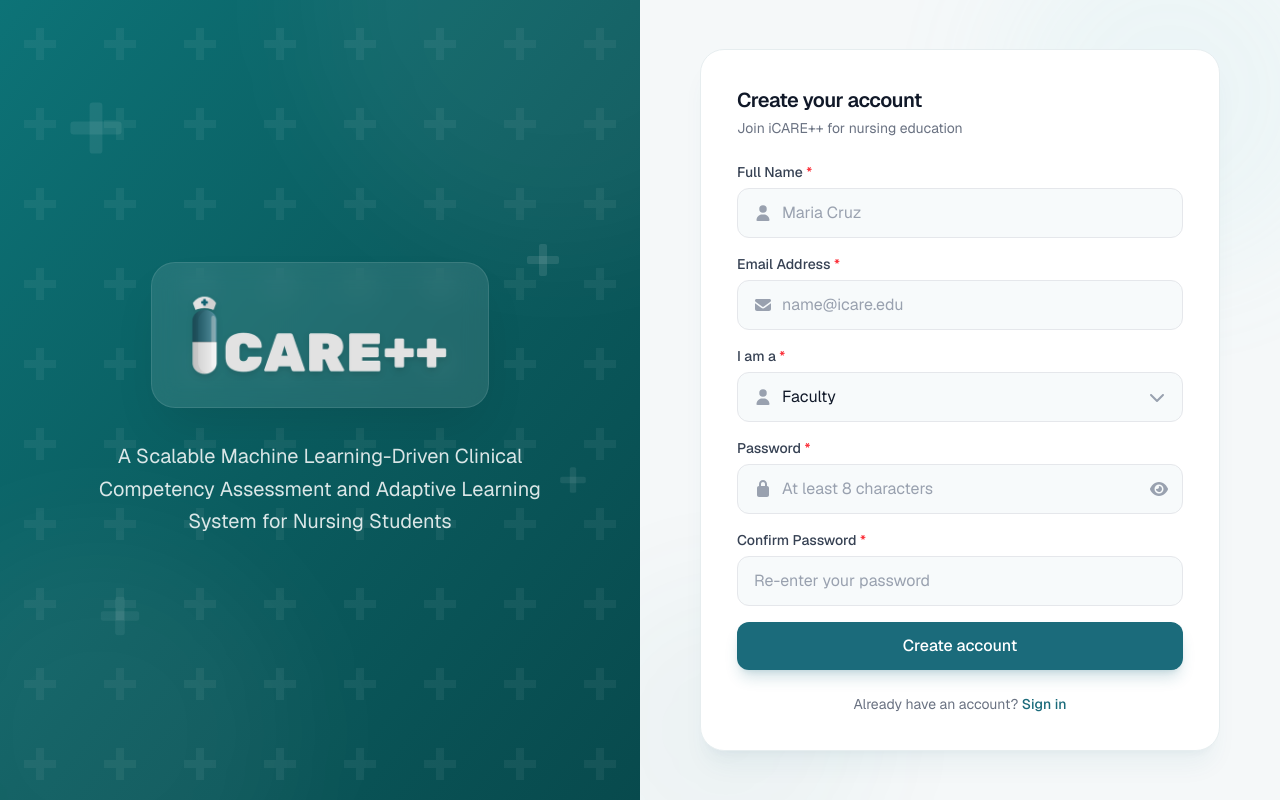
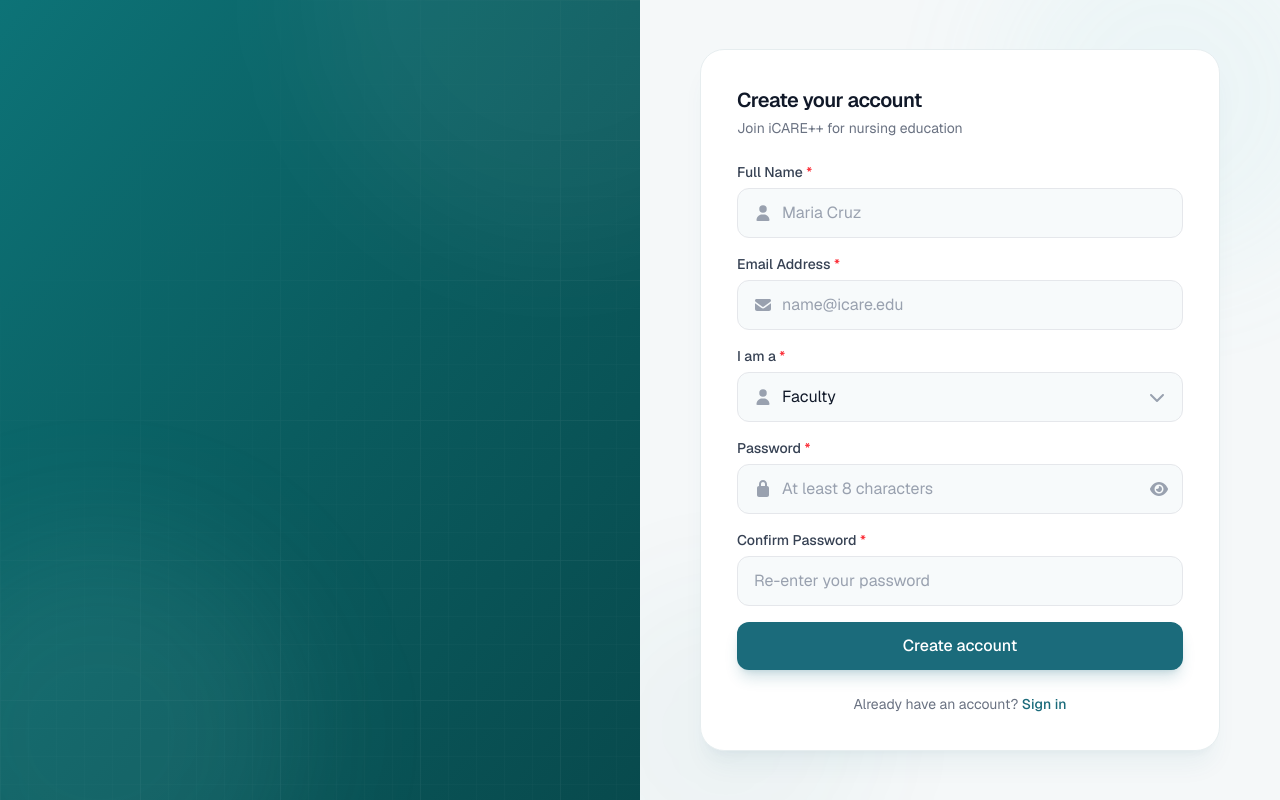
Before and after one commit to mdk-zero/icare, a Next.js app in the folder web/: page /signup in a window 1280 px wide. Built offline with nearby package versions, Linux system fonts and the light colour scheme.

Commit message:
fix(auth): align signup and role-select left panel with login design

```diff
--- a/web/app/signup/page.tsx
+++ b/web/app/signup/page.tsx
@@ -14,19 +14,13 @@ import {
   faEye,
   faEyeSlash,
   faCircleNotch,
+  faBolt,
+  faChartColumn,
+  faHeart,
 } from "@fortawesome/free-solid-svg-icons";
 import { register, User } from "../lib/api";
 import logo from "../../public/logo-no-bg.png";
 import logo_white from "../../public/logo-white-no-bg.png";
-
-function MedicalCross({ className }: { className?: string }) {
-  return (
-    <svg className={className} viewBox="0 0 40 40" fill="none" xmlns="http://www.w3.org/2000/svg">
-      <rect x="16" y="4" width="8" height="32" rx="2" fill="currentColor" />
-      <rect x="4" y="16" width="32" height="8" rx="2" fill="currentColor" />
-    </svg>
-  );
-}
 
 export default function SignUpPage() {
   const router = useRouter();
@@ -78,41 +72,87 @@ export default function SignUpPage() {
 
   return (
     <div className="min-h-screen flex">
-      {/* Left panel — brand */}
+      {/* Left panel — logo & description (mirrors login) */}
       <div className="hidden lg:flex lg:w-1/2 relative overflow-hidden bg-gradient-to-br from-[#0D7377] via-[#0A5C5F] to-[#084A4D]">
-        <div className="absolute inset-0 opacity-[0.05]">
+        <div className="absolute inset-0 opacity-[0.07] [mask-image:linear-gradient(135deg,transparent_15%,black_70%)]">
           <svg width="100%" height="100%" xmlns="http://www.w3.org/2000/svg">
             <defs>
-              <pattern id="crossPattern" width="80" height="80" patternUnits="userSpaceOnUse">
-                <path d="M36 28h8v12h12v8h-12v12h-8v-12h-12v-8h12z" fill="#ffffff" />
+              <pattern id="gridMinor" width="28" height="28" patternUnits="userSpaceOnUse">
+                <path d="M28 0H0v28" fill="none" stroke="#ffffff" strokeWidth="0.5" />
+              </pattern>
+              <pattern id="gridMajor" width="140" height="140" patternUnits="userSpaceOnUse">
+                <path d="M140 0H0v140" fill="none" stroke="#ffffff" strokeWidth="1" />
               </pattern>
             </defs>
-            <rect width="100%" height="100%" fill="url(#crossPattern)" />
+            <rect width="100%" height="100%" fill="url(#gridMinor)" />
+            <rect width="100%" height="100%" fill="url(#gridMajor)" />
           </svg>
         </div>
 
-        <MedicalCross className="absolute top-[12%] left-[10%] w-16 h-16 text-white/8 animate-float-slow" />
-        <MedicalCross className="absolute top-[30%] right-[12%] w-10 h-10 text-white/10 animate-float-medium" />
-        <MedicalCross className="absolute bottom-[20%] left-[15%] w-12 h-12 text-white/6 animate-float-slow" />
-        <MedicalCross className="absolute bottom-[38%] right-[8%] w-8 h-8 text-white/8 animate-float-medium" />
+        <div className="absolute top-0 right-0 w-[500px] h-[500px] bg-white/5 rounded-full blur-3xl -translate-y-1/2 translate-x-1/3" />
+        <div className="absolute bottom-0 left-0 w-[400px] h-[400px] bg-[#7DD3D8]/10 rounded-full blur-3xl translate-y-1/3 -translate-x-1/4" />
 
-        <div className="absolute top-0 right-0 w-[500px] h-[500px] bg-white/5 rounded-full blur-3xl -translate-y-1/2 translate-x-1/3" />
-        <div className="absolute bottom-0 left-0 w-[400px] h-[400px] bg-white/5 rounded-full blur-3xl translate-y-1/3 -translate-x-1/4" />
-
-        <div className="relative z-10 flex flex-col justify-center items-center w-full px-14 xl:px-20 text-white">
-          <div className="mb-8 p-6 bg-white/10 backdrop-blur-md rounded-3xl border border-white/10 shadow-2xl shadow-black/10">
+        <div className="relative z-10 flex flex-col w-full px-14 xl:px-20 py-10 xl:py-14 text-white">
+          <div className="flex-1 flex flex-col justify-center max-w-xl py-10">
+            <div className="mb-12 opacity-0 animate-fade-in-up">
               <Image
                 src={logo_white}
                 alt="iCare++ Logo"
-              className="h-24 w-auto drop-shadow-md"
+                className="h-14 w-auto drop-shadow-md"
                 priority
               />
             </div>
 
-          <p className="text-lg xl:text-xl text-white/85 text-center max-w-md leading-relaxed">
-            A Scalable Machine Learning-Driven Clinical Competency Assessment and Adaptive Learning
-            System for Nursing Students
+            <p className="opacity-0 animate-fade-in-up [animation-delay:100ms] text-[11px] font-semibold uppercase tracking-[0.28em] text-[#7DD3D8] mb-4">
+              Clinical Competency Platform
             </p>
+            <h2 className="opacity-0 animate-fade-in-up [animation-delay:200ms] text-4xl xl:text-[2.75rem] font-semibold tracking-tight leading-[1.12] mb-5">
+              Sharpen clinical judgment,
+              <br />
+              one scenario at a time.
+            </h2>
+            <p className="opacity-0 animate-fade-in-up [animation-delay:300ms] text-base text-white/70 leading-relaxed mb-10">
+              A scalable machine learning–driven clinical competency assessment and adaptive
+              learning system for nursing students.
+            </p>
+
+            <ul className="space-y-5">
+              {[
+                {
+                  title: "Adaptive learning paths",
+                  description: "Scenarios that adjust to each student's performance",
+                  delay: "400ms",
+                  icon: faBolt,
+                },
+                {
+                  title: "ML-driven assessment",
+                  description: "Objective, consistent competency scoring on every attempt",
+                  delay: "500ms",
+                  icon: faChartColumn,
+                },
+                {
+                  title: "Realistic simulation",
+                  description: "EHR charts, live vitals, and patient encounters",
+                  delay: "600ms",
+                  icon: faHeart,
+                },
+              ].map((feature) => (
+                <li
+                  key={feature.title}
+                  className="opacity-0 animate-fade-in-up flex items-start gap-4"
+                  style={{ animationDelay: feature.delay }}
+                >
+                  <div className="flex-shrink-0 w-10 h-10 rounded-xl bg-white/10 border border-white/10 backdrop-blur-md flex items-center justify-center text-[#7DD3D8]">
+                    <FontAwesomeIcon icon={feature.icon} className="w-5 h-5" />
+                  </div>
+                  <div>
+                    <p className="font-medium text-white leading-tight mb-0.5">{feature.title}</p>
+                    <p className="text-sm text-white/60 leading-relaxed">{feature.description}</p>
+                  </div>
+                </li>
+              ))}
+            </ul>
+          </div>
         </div>
       </div>
 
--- a/web/app/signup/role/page.tsx
+++ b/web/app/signup/role/page.tsx
@@ -9,6 +9,9 @@ import {
   faGear,
   faCircleExclamation,
   faChevronRight,
+  faBolt,
+  faChartColumn,
+  faHeart,
 } from "@fortawesome/free-solid-svg-icons";
 import type { IconDefinition } from "@fortawesome/fontawesome-svg-core";
 import { getPendingGoogleProfile, registerGoogle, GooglePendingProfile, User } from "../../lib/api";
@@ -34,15 +37,6 @@ const roles: {
     icon: faGear,
   },
 ];
-
-function MedicalCross({ className }: { className?: string }) {
-  return (
-    <svg className={className} viewBox="0 0 40 40" fill="none" xmlns="http://www.w3.org/2000/svg">
-      <rect x="16" y="4" width="8" height="32" rx="2" fill="currentColor" />
-      <rect x="4" y="16" width="32" height="8" rx="2" fill="currentColor" />
-    </svg>
-  );
-}
 
 export default function SelectRolePage() {
   const router = useRouter();
@@ -90,41 +84,87 @@ export default function SelectRolePage() {
 
   return (
     <div className="min-h-screen flex">
-      {/* Left panel — brand */}
+      {/* Left panel — logo & description (mirrors login) */}
       <div className="hidden lg:flex lg:w-1/2 relative overflow-hidden bg-gradient-to-br from-[#0D7377] via-[#0A5C5F] to-[#084A4D]">
-        <div className="absolute inset-0 opacity-[0.05]">
+        <div className="absolute inset-0 opacity-[0.07] [mask-image:linear-gradient(135deg,transparent_15%,black_70%)]">
           <svg width="100%" height="100%" xmlns="http://www.w3.org/2000/svg">
             <defs>
-              <pattern id="crossPatternRole" width="80" height="80" patternUnits="userSpaceOnUse">
-                <path d="M36 28h8v12h12v8h-12v12h-8v-12h-12v-8h12z" fill="#ffffff" />
+              <pattern id="gridMinor" width="28" height="28" patternUnits="userSpaceOnUse">
+                <path d="M28 0H0v28" fill="none" stroke="#ffffff" strokeWidth="0.5" />
+              </pattern>
+              <pattern id="gridMajor" width="140" height="140" patternUnits="userSpaceOnUse">
+                <path d="M140 0H0v140" fill="none" stroke="#ffffff" strokeWidth="1" />
               </pattern>
             </defs>
-            <rect width="100%" height="100%" fill="url(#crossPatternRole)" />
+            <rect width="100%" height="100%" fill="url(#gridMinor)" />
+            <rect width="100%" height="100%" fill="url(#gridMajor)" />
           </svg>
         </div>
 
-        <MedicalCross className="absolute top-[12%] left-[10%] w-16 h-16 text-white/8 animate-float-slow" />
-        <MedicalCross className="absolute top-[30%] right-[12%] w-10 h-10 text-white/10 animate-float-medium" />
-        <MedicalCross className="absolute bottom-[20%] left-[15%] w-12 h-12 text-white/6 animate-float-slow" />
-        <MedicalCross className="absolute bottom-[38%] right-[8%] w-8 h-8 text-white/8 animate-float-medium" />
+        <div className="absolute top-0 right-0 w-[500px] h-[500px] bg-white/5 rounded-full blur-3xl -translate-y-1/2 translate-x-1/3" />
+        <div className="absolute bottom-0 left-0 w-[400px] h-[400px] bg-[#7DD3D8]/10 rounded-full blur-3xl translate-y-1/3 -translate-x-1/4" />
 
-        <div className="absolute top-0 right-0 w-[500px] h-[500px] bg-white/5 rounded-full blur-3xl -translate-y-1/2 translate-x-1/3" />
-        <div className="absolute bottom-0 left-0 w-[400px] h-[400px] bg-white/5 rounded-full blur-3xl translate-y-1/3 -translate-x-1/4" />
-
-        <div className="relative z-10 flex flex-col justify-center items-center w-full px-14 xl:px-20 text-white">
-          <div className="mb-8 p-6 bg-white/10 backdrop-blur-md rounded-3xl border border-white/10 shadow-2xl shadow-black/10">
+        <div className="relative z-10 flex flex-col w-full px-14 xl:px-20 py-10 xl:py-14 text-white">
+          <div className="flex-1 flex flex-col justify-center max-w-xl py-10">
+            <div className="mb-12 opacity-0 animate-fade-in-up">
               <Image
                 src={logo_white}
                 alt="iCare++ Logo"
-              className="h-24 w-auto drop-shadow-md"
+                className="h-14 w-auto drop-shadow-md"
                 priority
               />
             </div>
 
-          <p className="text-lg xl:text-xl text-white/85 text-center max-w-md leading-relaxed">
-            A Scalable Machine Learning-Driven Clinical Competency Assessment and Adaptive Learning
-            System for Nursing Students
+            <p className="opacity-0 animate-fade-in-up [animation-delay:100ms] text-[11px] font-semibold uppercase tracking-[0.28em] text-[#7DD3D8] mb-4">
+              Clinical Competency Platform
             </p>
+            <h2 className="opacity-0 animate-fade-in-up [animation-delay:200ms] text-4xl xl:text-[2.75rem] font-semibold tracking-tight leading-[1.12] mb-5">
+              Sharpen clinical judgment,
+              <br />
+              one scenario at a time.
+            </h2>
+            <p className="opacity-0 animate-fade-in-up [animation-delay:300ms] text-base text-white/70 leading-relaxed mb-10">
+              A scalable machine learning–driven clinical competency assessment and adaptive
+              learning system for nursing students.
+            </p>
+
+            <ul className="space-y-5">
+              {[
+                {
+                  title: "Adaptive learning paths",
+                  description: "Scenarios that adjust to each student's performance",
+                  delay: "400ms",
+                  icon: faBolt,
+                },
+                {
+                  title: "ML-driven assessment",
+                  description: "Objective, consistent competency scoring on every attempt",
+                  delay: "500ms",
+                  icon: faChartColumn,
+                },
+                {
+                  title: "Realistic simulation",
+                  description: "EHR charts, live vitals, and patient encounters",
+                  delay: "600ms",
+                  icon: faHeart,
+                },
+              ].map((feature) => (
+                <li
+                  key={feature.title}
+                  className="opacity-0 animate-fade-in-up flex items-start gap-4"
+                  style={{ animationDelay: feature.delay }}
+                >
+                  <div className="flex-shrink-0 w-10 h-10 rounded-xl bg-white/10 border border-white/10 backdrop-blur-md flex items-center justify-center text-[#7DD3D8]">
+                    <FontAwesomeIcon icon={feature.icon} className="w-5 h-5" />
+                  </div>
+                  <div>
+                    <p className="font-medium text-white leading-tight mb-0.5">{feature.title}</p>
+                    <p className="text-sm text-white/60 leading-relaxed">{feature.description}</p>
+                  </div>
+                </li>
+              ))}
+            </ul>
+          </div>
         </div>
       </div>
 
```
Lines whose indentation alone changed are shown as unchanged.
